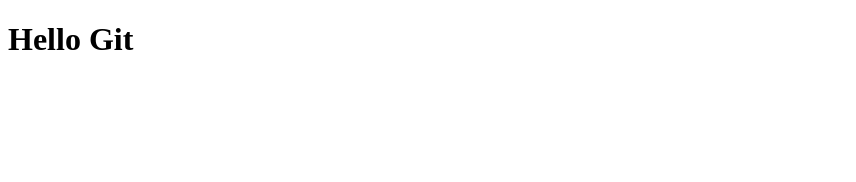
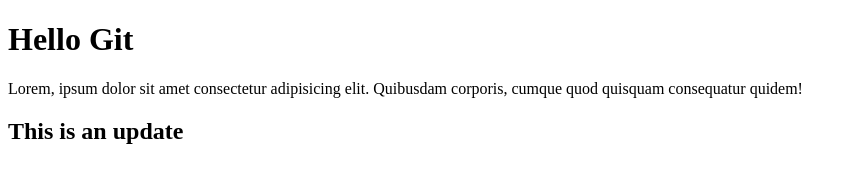
Before and after one commit to RyanMutore/intro-to-git, a plain HTML site: page index.html in a window 1280 px wide. Shown: the whole page, without its empty margins (0-856 px from the left). Drawn offline with Linux system fonts and the light colour scheme.

Commit message:
second change

```diff
--- a/index.html
+++ b/index.html
@@ -7,5 +7,7 @@
 </head>
 <body>
     <h1>Hello Git</h1>
+    <p>Lorem, ipsum dolor sit amet consectetur adipisicing elit. Quibusdam corporis, cumque quod quisquam consequatur quidem!</p>
+    <h2>This is an update</h2>
 </body>
 </html>
```
